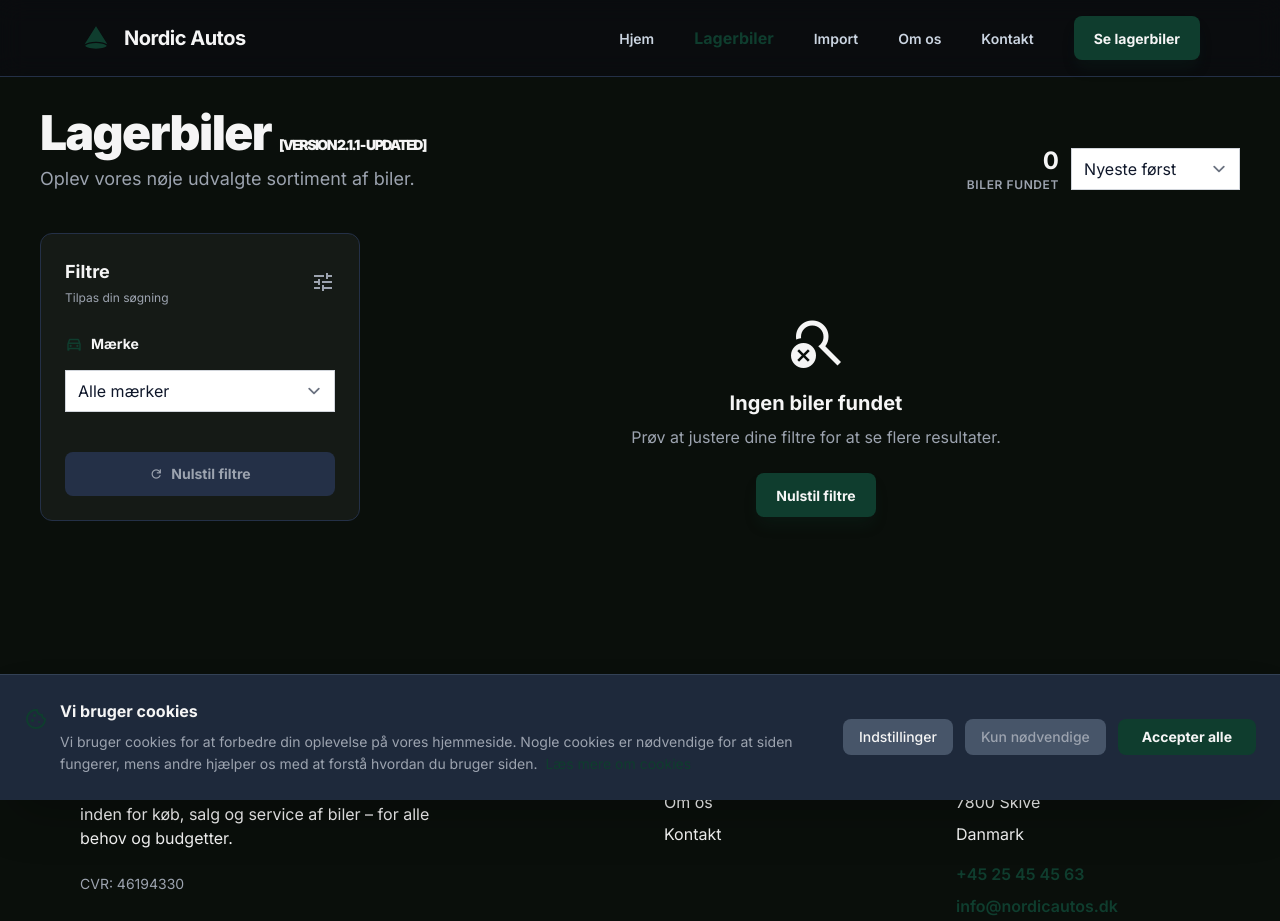
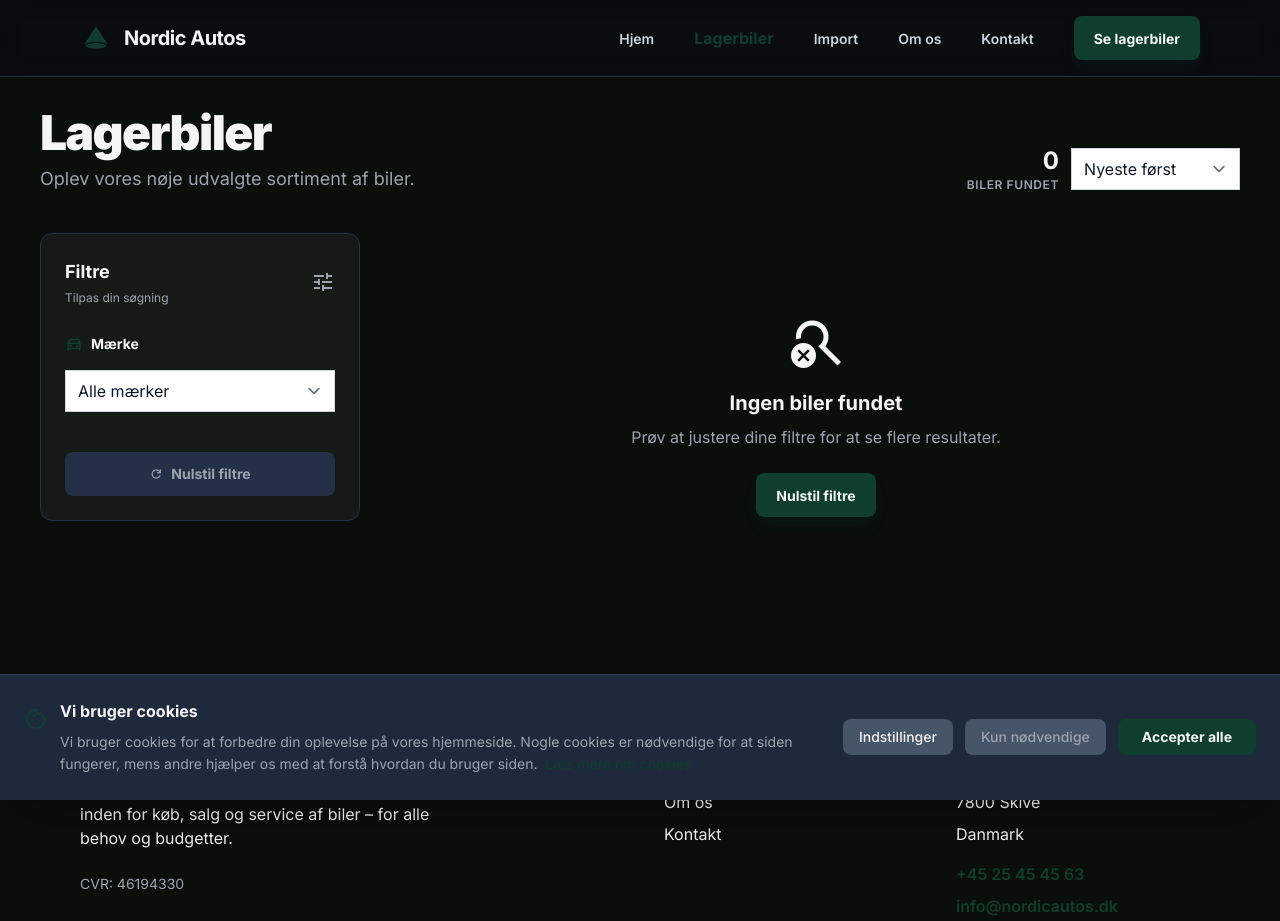
Before and after one commit to Jakobmaliki-netizen/nordicautos, a website: page lagerbiler.html in a window 1280 px wide. Shown: the top 921 px of the page. Drawn offline with nearby package versions, Linux system fonts and the light colour scheme; a script that the page names is missing.

Commit message:
Remove version markers - clean deployment

```diff
--- a/lagerbiler.html
+++ b/lagerbiler.html
@@ -24,7 +24,7 @@
         <!-- Page Heading -->
         <div class="flex flex-wrap justify-between items-end gap-4 mb-10">
             <div class="flex flex-col gap-2">
-                <h1 class="text-slate-900 dark:text-white text-4xl md:text-5xl font-black leading-tight tracking-[-0.033em]">Lagerbiler <span style="color: red; font-size: 14px;">[VERSION 2.1.1 - UPDATED]</span></h1>
+                <h1 class="text-slate-900 dark:text-white text-4xl md:text-5xl font-black leading-tight tracking-[-0.033em]">Lagerbiler</h1>
                 <p class="text-slate-600 dark:text-slate-400 text-lg font-normal max-w-2xl">Oplev vores nøje udvalgte sortiment af biler.</p>
             </div>
             <div class="flex items-center gap-3">
```
Also changed, not shown: index.html (+0 -1 lines), 1 other file.
